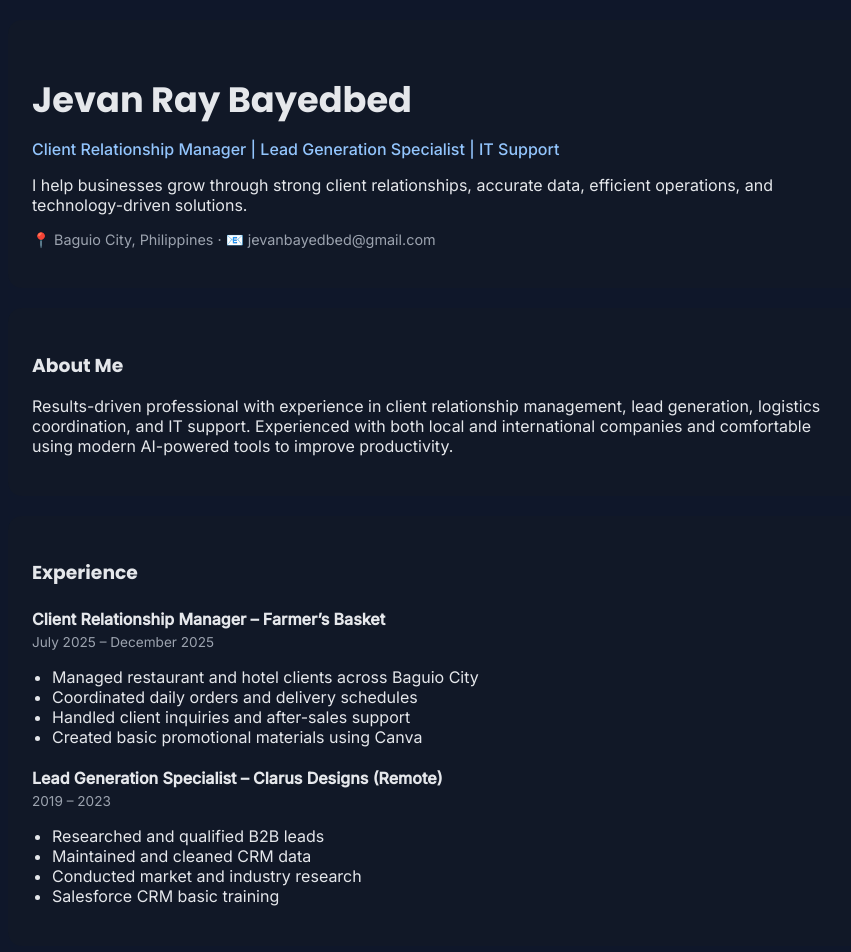
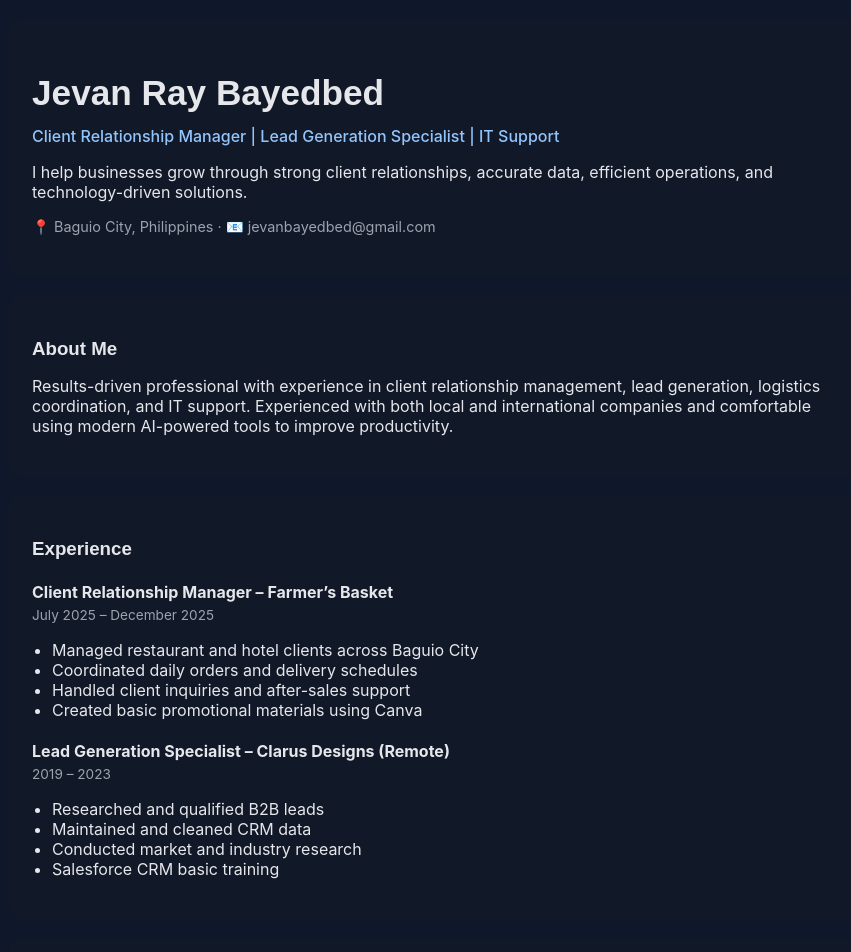
Before and after one commit to jevanray/Portfolio2025, a Flask app: template templates/index.html in a window 1280 px wide. Shown: the top 952 px of the page, without its empty margins (202-1053 px from the left). Run offline with Flask 3, Linux system fonts and the light colour scheme; the template is opened without the code that fills it, so the values that code supplies are empty.

Commit message:
Update index.html

```diff
--- a/templates/index.html
+++ b/templates/index.html
@@ -5,7 +5,6 @@
   <meta name="viewport" content="width=device-width, initial-scale=1.0"/>
   <title>Jevan Ray Bayedbed | Portfolio</title>
   <link rel="stylesheet" href="static/style.css">
-  <link href="https://fonts.googleapis.com/css2?family=Poppins:wght@400;600;700&family=Inter:wght@400;500&display=swap" rel="stylesheet">
 </head>
 <body>
   <div class="container">
```
